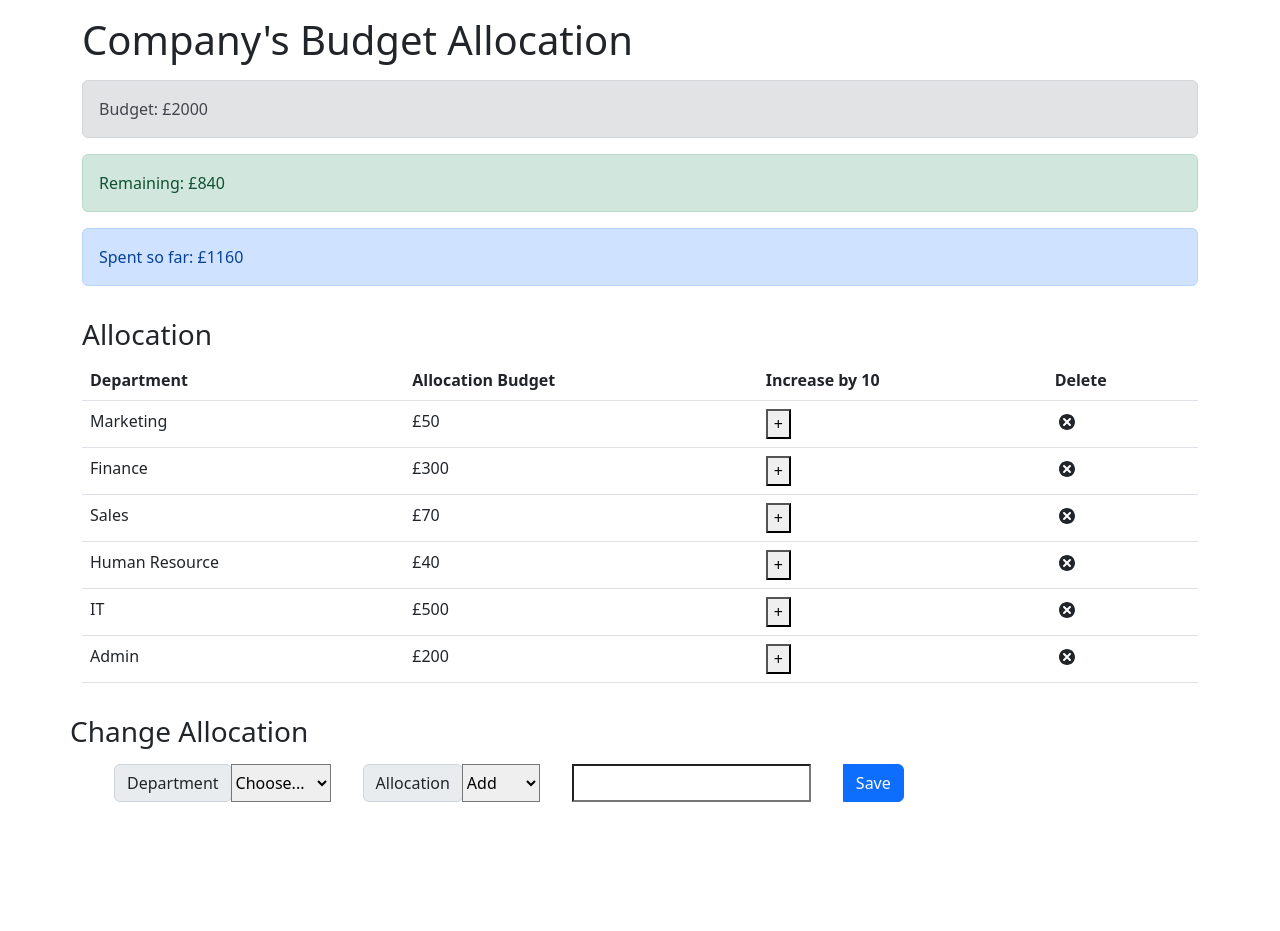
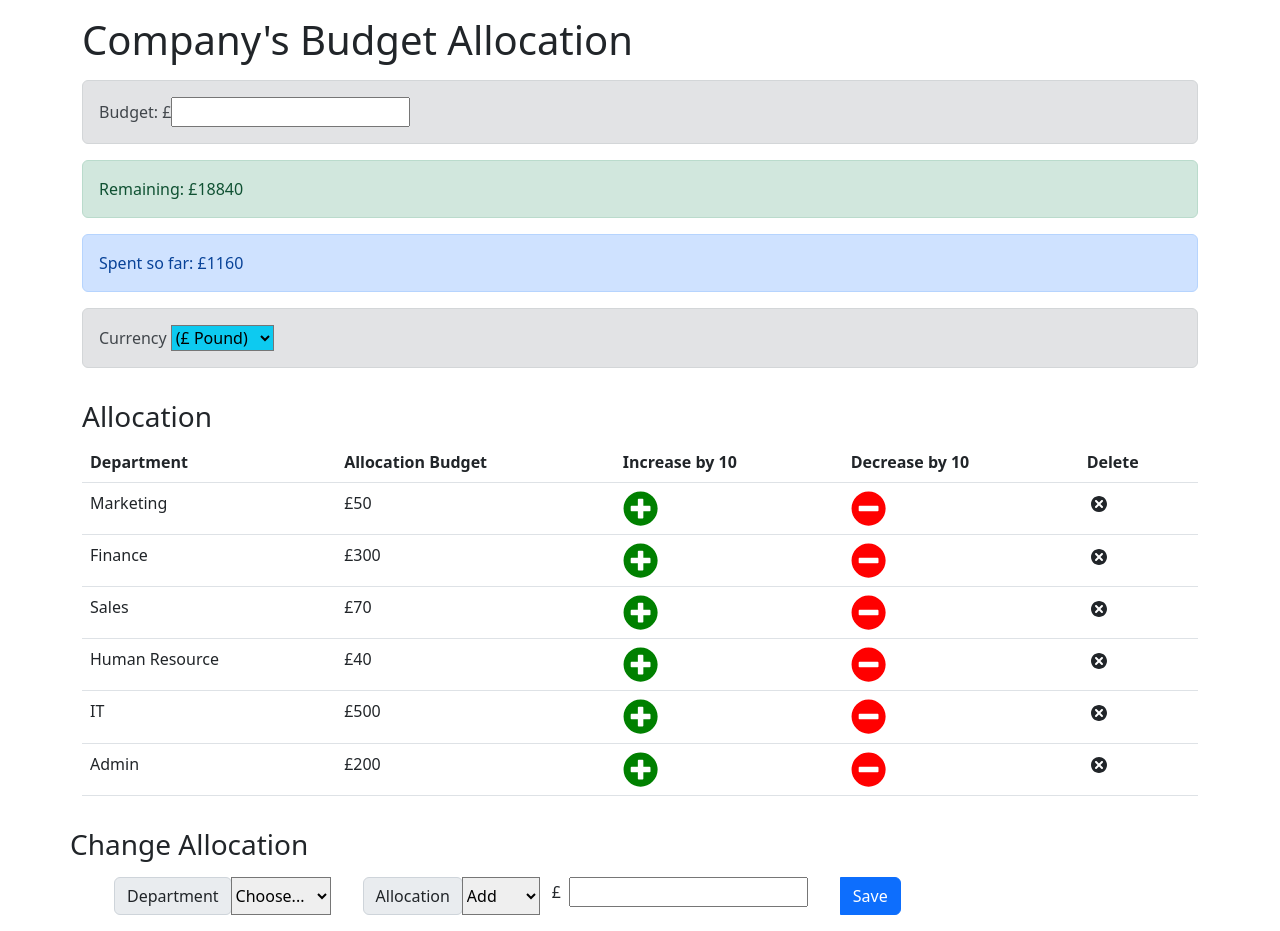
Before and after one commit to ibm-developer-skills-network/ejtos-react_budget_app, a React (Create React App) app: page / in a window 1280 px wide. Before the commit the page ends 818 px from the top, so only its background shows below. Built offline with nearby package versions, Linux system fonts and the light colour scheme.

Commit message:
update to budget App

```diff
--- a/src/App.js
+++ b/src/App.js
@@ -11,6 +11,8 @@ import Remaining from './components/Remaining';
 import ExpenseTotal from './components/ExpenseTotal';
 import ExpenseList from './components/ExpenseList';
 import AllocationForm from './components/AllocationForm';
+import Currency from './components/Currency';
+
 const App = () => {
     return (
         <AppProvider>
@@ -26,13 +28,15 @@ const App = () => {
                             <div ClassName='col-sm'>
                                 <ExpenseTotal />
                             </div>
+                            <div ClassName='col-sm'>
+                                <Currency />
+                            </div>
                     </div>
                     <h3 className="mt-3">Allocation</h3>
                     <div className="row ">
                             <div ClassName='col-sm'>
                                 <ExpenseList />
                             </div>
-
                     </div>
                     <h3 className='row mt-3'>Change Allocation</h3>
                     <div className="row mt-3">
--- a/src/components/AllocationForm.js
+++ b/src/components/AllocationForm.js
@@ -2,7 +2,7 @@ import React, {useContext, useState} from 'react';
 import {AppContext} from '../context/AppContext';
 
 const AllocationForm = (props) => {
-    const {dispatch, remaining} = useContext(AppContext);
+    const {dispatch, remaining, currency} = useContext(AppContext);
 
     const [name, setName] = useState('');
     const [cost, setCost] = useState('');
@@ -57,15 +57,18 @@ const AllocationForm = (props) => {
                         <option defaultValue value="Add" name="Add">Add</option>
                         <option value="Reduce" name="Reduce">Reduce</option>
                     </select>
-
+                    <div>
+                        <label style={{marginLeft: '.8rem'}}>{currency}</label>
                         <input
                             required='required'
                             type='number'
                             id='cost'
+                            min={0}
                             value={cost}
-                        style={{marginLeft: '2rem', size: 10}}
+                            style={{marginLeft: '.5rem', size: 10}}
                             onChange={(event) => setCost(event.target.value)}>
                         </input>
+                    </div>
 
                     <button className="btn btn-primary" onClick={submitEvent} style={{marginLeft: '2rem'}}>
                         Save
--- a/src/components/Budget.js
+++ b/src/components/Budget.js
@@ -2,10 +2,26 @@ import React, { useContext } from 'react';
 import { AppContext } from '../context/AppContext';
 
 const Budget = () => {
-    const { budget } = useContext(AppContext);
+    const { budget, currency, dispatch } = useContext(AppContext);
+
+    const increaseBudget = (val) => {
+            dispatch({
+            type: 'SET_BUDGET',
+            payload: budget
+        });
+    }
+
     return (
         <div className='alert alert-secondary'>
-            <span>Budget: £{budget}</span>
+            <span>Budget: {currency}<input
+                required='required'
+                type='number'
+                id='budget'
+                // value={expenses}
+                onChange={event => increaseBudget(event.target.value)}
+                >
+                </input>
+            </span>
         </div>
     );
 };
--- /dev/null
+++ b/src/components/Currency.js
@@ -0,0 +1,27 @@
+import React, { useContext } from 'react';
+import { AppContext } from '../context/AppContext';
+
+const Currency = () => {
+    const {dispatch} = useContext(AppContext);
+
+    const changeCurrency = (val) => {
+        dispatch({
+            type: 'CHG_CURRENCY',
+            payload: val,
+        });
+    }
+
+    return (
+        <div className='alert alert-secondary'> Currency {
+            <select className='bg-info' name='Currency' id="Currency" onChange={event=>changeCurrency(event.target.value)}>
+                <option value="£" defaultValue>(£ Pound)</option>
+                <option value="$">($ Dollar)</option>
+                <option value="€">(€ Euro)</option>
+                <option value="₹">(₹ Ruppee)</option>
+            </select>
+            }
+        </div>
+    )
+};
+
+export default Currency;
--- a/src/components/ExpenseItem.js
+++ b/src/components/ExpenseItem.js
@@ -1,9 +1,10 @@
 import React, { useContext } from 'react';
 import { TiDelete } from 'react-icons/ti';
+import { FaPlusCircle, FaMinusCircle } from 'react-icons/fa';
 import { AppContext } from '../context/AppContext';
 
 const ExpenseItem = (props) => {
-    const { dispatch } = useContext(AppContext);
+    const { dispatch, currency } = useContext(AppContext);
 
     const handleDeleteExpense = () => {
         dispatch({
@@ -24,12 +25,25 @@ const ExpenseItem = (props) => {
         });
 
     }
+    const decreaseAllocation = (name) => {
+        const expense = {
+            name: name,
+            cost: 10,
+        };
+
+        dispatch({
+            type: 'RED_EXPENSE',
+            payload: expense
+        });
+
+    }
 
     return (
         <tr>
         <td>{props.name}</td>
-        <td>£{props.cost}</td>
-        <td><button onClick={event=> increaseAllocation(props.name)}>+</button></td>
+        <td>{currency}{props.cost}</td>
+        <td><FaPlusCircle size='2.2em' color="green" onClick={event=> increaseAllocation(props.name)}></FaPlusCircle></td>
+        <td><FaMinusCircle size='2.2em' color="red" onClick={event=> decreaseAllocation(props.name)}></FaMinusCircle></td>
         <td><TiDelete size='1.5em' onClick={handleDeleteExpense}></TiDelete></td>
         </tr>
     );
--- a/src/components/ExpenseList.js
+++ b/src/components/ExpenseList.js
@@ -12,6 +12,7 @@ const ExpenseList = () => {
                         <th scope="col">Department</th>
                         <th scope="col">Allocation Budget</th>
                         <th scope="col">Increase by 10</th>
+                        <th scope="col">Decrease by 10</th>
                         <th scope="col">Delete</th>
                     </tr>
                 </thead>
--- a/src/components/ExpenseTotal.js
+++ b/src/components/ExpenseTotal.js
@@ -1,14 +1,15 @@
 import React, {useContext} from 'react';
 import {AppContext} from '../context/AppContext';
+
 const ExpenseTotal = () => {
-    const {expenses} = useContext(AppContext);
+    const {expenses, currency} = useContext(AppContext);
     const totalExpenses = expenses.reduce((total, item) => {
         return (total += item.cost);
     },0);
 
     return (
         <div className='alert alert-primary'>
-            <span>Spent so far: £{totalExpenses}</span>
+            <span>Spent so far: {currency}{totalExpenses}</span>
         </div>
     );
 };
--- a/src/components/Remaining.js
+++ b/src/components/Remaining.js
@@ -1,14 +1,14 @@
 import React, { useContext } from 'react';
 import { AppContext } from '../context/AppContext';
 const Remaining = () => {
-const {expenses, budget} = useContext(AppContext);
+const {expenses, budget, currency} = useContext(AppContext);
 const totalExpenses = expenses.reduce((total, item) => {
     return (total = total + item.cost)
 }, 0);
 const alertType = totalExpenses > budget ? 'alert-danger' : 'alert-success';
 return (
     <div className={`alert ${alertType}`}>
-        <span>Remaining: £{budget - totalExpenses}</span>
+        <span>Remaining: {currency}{budget - totalExpenses}</span>
     </div>
 );
 };
--- a/src/context/AppContext.js
+++ b/src/context/AppContext.js
@@ -24,12 +24,13 @@ export const AppReducer = (state, action) => {
                 return {
                     ...state,
                 };
-            } else {
+            }  else {
                 alert("Cannot increase the allocation! Out of funds");
                 return {
                     ...state
                 }
             }
+
             case 'RED_EXPENSE':
                 const red_expenses = state.expenses.map((currentExp)=> {
                     if (currentExp.name === action.payload.name && currentExp.cost - action.payload.cost >= 0) {
@@ -64,6 +65,7 @@ export const AppReducer = (state, action) => {
             return {
                 ...state,
             };
+
         case 'CHG_CURRENCY':
             action.type = "DONE";
             state.currency = action.payload;
@@ -78,7 +80,7 @@ export const AppReducer = (state, action) => {
 
 // 1. Sets the initial state when the app loads
 const initialState = {
-    budget: 2000,
+    budget: 20000,
     expenses: [
         { id: "Marketing", name: 'Marketing', cost: 50 },
         { id: "Finance", name: 'Finance', cost: 300 },
```
Lines whose indentation alone changed are shown as unchanged.
